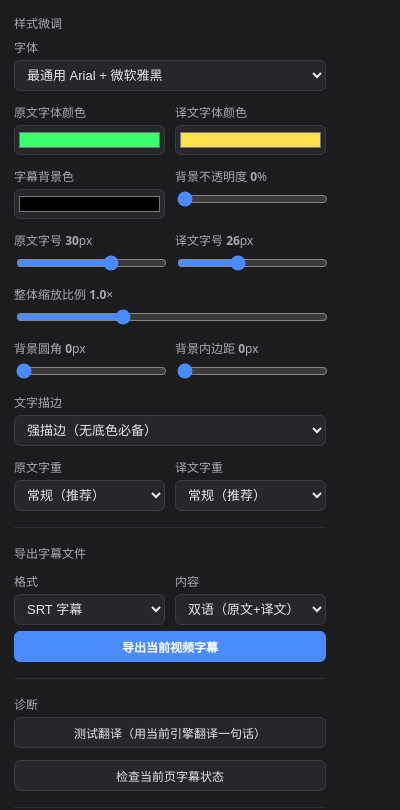
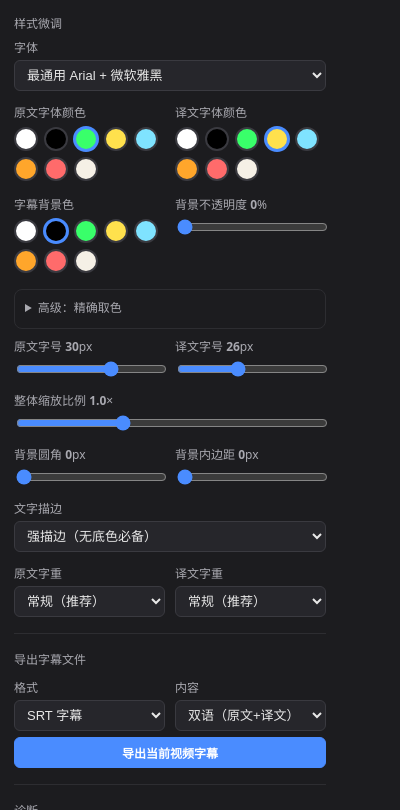
Before and after one commit to LainVs/youtube-translate-ext, a browser extension: page src/popup.html in a window 400 px wide. Shown: the part 812-1622 px from the top of the page. Drawn offline with Linux system fonts and the light colour scheme.

Commit message:
feat(popup): 颜色改为常用色卡 + 高级折叠区收纳取色盘
用户反馈调颜色太复杂。改法：
  - 原文/译文/背景三处颜色，主界面只剩 8 个常用色圆点
    （白黑亮绿亮黄浅蓝橙红米白），一点即换
  - 三个原生取色盘（input type=color）收进 <details> 高级折叠区，
    需要精确取色再点开
  - 色卡与取色盘双向同步：点色卡写取色盘的值，动取色盘时
    色卡高亮跟过去；恢复默认时全部重同步
  - 存量已存的自定义颜色不受影响（色卡都不亮，值照常生效）

版本 0.7.9 -> 0.7.10

```diff
--- a/src/popup.css
+++ b/src/popup.css
@@ -73,6 +73,51 @@ section {
   display: grid;
   grid-template-columns: 1fr 1fr;
   gap: 10px;
+}
+
+/* 常用色卡：一排点选，比取色盘快得多 */
+.swatches {
+  display: flex;
+  flex-wrap: wrap;
+  gap: 6px;
+  padding: 2px 0;
+}
+
+.sw {
+  width: 24px;
+  height: 24px;
+  border-radius: 50%;
+  border: 2px solid #3a3a40;
+  padding: 0;
+  cursor: pointer;
+}
+
+.sw:hover {
+  border-color: #6a6a75;
+}
+
+.sw.active {
+  border-color: #4a8cff;
+  box-shadow: 0 0 0 1px #4a8cff;
+}
+
+/* 高级折叠区：原生取色盘收在这里 */
+details.adv {
+  margin: 8px 0 2px;
+  border: 1px solid #2d2d31;
+  border-radius: 8px;
+  padding: 6px 10px 10px;
+}
+
+details.adv summary {
+  cursor: pointer;
+  font-size: 12px;
+  color: #a9a9b0;
+  padding: 2px 0;
+}
+
+details.adv summary:hover {
+  color: #e8e8e8;
 }
 
 select,
--- a/src/popup.html
+++ b/src/popup.html
@@ -9,7 +9,7 @@
   <body>
     <header>
       <h1>YouTube 双语字幕</h1>
-      <span class="ver">v0.7.9</span>
+      <span class="ver">v0.7.10</span>
     </header>
 
     <div id="fatal" class="fatal" style="display: none"></div>
@@ -116,26 +116,44 @@
       </label>
 
       <div class="grid2">
-        <label class="col">
+        <div class="col">
           <span>原文字体颜色</span>
-          <input type="color" id="originalColor" />
-        </label>
-        <label class="col">
+          <div class="swatches" id="sw_originalColor"></div>
+        </div>
+        <div class="col">
           <span>译文字体颜色</span>
-          <input type="color" id="translatedColor" />
-        </label>
+          <div class="swatches" id="sw_translatedColor"></div>
+        </div>
       </div>
 
       <div class="grid2">
-        <label class="col">
+        <div class="col">
           <span>字幕背景色</span>
-          <input type="color" id="bgColor" />
-        </label>
+          <div class="swatches" id="sw_bgColor"></div>
+        </div>
         <label class="col">
           <span>背景不透明度 <b id="bgOpacityVal"></b>%</span>
           <input type="range" id="bgOpacity" min="0" max="100" step="5" />
         </label>
       </div>
+
+      <details class="adv">
+        <summary>高级：精确取色</summary>
+        <div class="grid2">
+          <label class="col">
+            <span>原文取色盘</span>
+            <input type="color" id="originalColor" />
+          </label>
+          <label class="col">
+            <span>译文取色盘</span>
+            <input type="color" id="translatedColor" />
+          </label>
+        </div>
+        <label class="col">
+          <span>背景取色盘</span>
+          <input type="color" id="bgColor" />
+        </label>
+      </details>
 
       <div class="grid2">
         <label class="col">
--- a/src/popup.js
+++ b/src/popup.js
@@ -34,6 +34,19 @@ const DEFAULTS = {
 
 /** 手动输入模型 ID 时下拉框用的特殊值 */
 const AI_MODEL_CUSTOM = "custom";
+
+/** 常用色：三处颜色（原文/译文/背景）共用这 8 个，一键点选 */
+const COMMON_COLORS = [
+  "#ffffff",
+  "#000000",
+  "#39ff6a",
+  "#ffe14d",
+  "#7fe3ff",
+  "#ffa62b",
+  "#ff6b6b",
+  "#f5f0e6",
+];
+const COLOR_KEYS = ["originalColor", "translatedColor", "bgColor"];
 
 const TARGET_LANGS = [
   ["zh-CN", "简体中文"],
@@ -83,6 +96,9 @@ async function init() {
     $("aiModelCustom").value = stored.aiModel || "";
   }
   updateModelCustomVisibility();
+
+  renderSwatches();
+  syncSwatches();
 
   updateAiBox();
   updateLabels();
@@ -185,6 +201,41 @@ function updateModelCustomVisibility() {
   $("aiModelCustomWrap").style.display = custom ? "" : "none";
 }
 
+/** 生成三处颜色的常用色卡 */
+function renderSwatches() {
+  COLOR_KEYS.forEach((key) => {
+    const box = $("sw_" + key);
+    if (!box) return;
+    box.innerHTML = "";
+    COMMON_COLORS.forEach((c) => {
+      const b = document.createElement("button");
+      b.className = "sw";
+      b.style.background = c;
+      b.title = c;
+      b.dataset.color = c;
+      b.dataset.for = key;
+      b.addEventListener("click", () => {
+        const el = $(key);
+        if (el) el.value = c;
+        save({ [key]: c });
+        syncSwatches(key);
+      });
+      box.appendChild(b);
+    });
+  });
+}
+
+/** 高亮与当前值一致的色卡（取色盘改了也要同步过来） */
+function syncSwatches(onlyKey) {
+  COLOR_KEYS.forEach((key) => {
+    if (onlyKey && key !== onlyKey) return;
+    const cur = String(($(key) && $(key).value) || "").toLowerCase();
+    document.querySelectorAll('#sw_' + key + " .sw").forEach((b) => {
+      b.classList.toggle("active", b.dataset.color === cur);
+    });
+  });
+}
+
 function bindEvents() {
   // 复选/下拉/颜色
   [
@@ -212,6 +263,8 @@ function bindEvents() {
       const value = el.type === "checkbox" ? el.checked : el.value;
       save({ [id]: value });
       if (id === "translator") updateAiBox();
+      // 高级取色盘改了，常用色卡的高亮同步过去
+      if (COLOR_KEYS.includes(id)) syncSwatches(id);
     });
   });
 
@@ -333,6 +386,7 @@ function bindEvents() {
     });
     $("aiModelCustom").value = "";
     updateModelCustomVisibility();
+    syncSwatches();
     updateAiBox();
     updateLabels();
     save(Object.assign({}, DEFAULTS));
```
Also changed, not shown: manifest.json.
